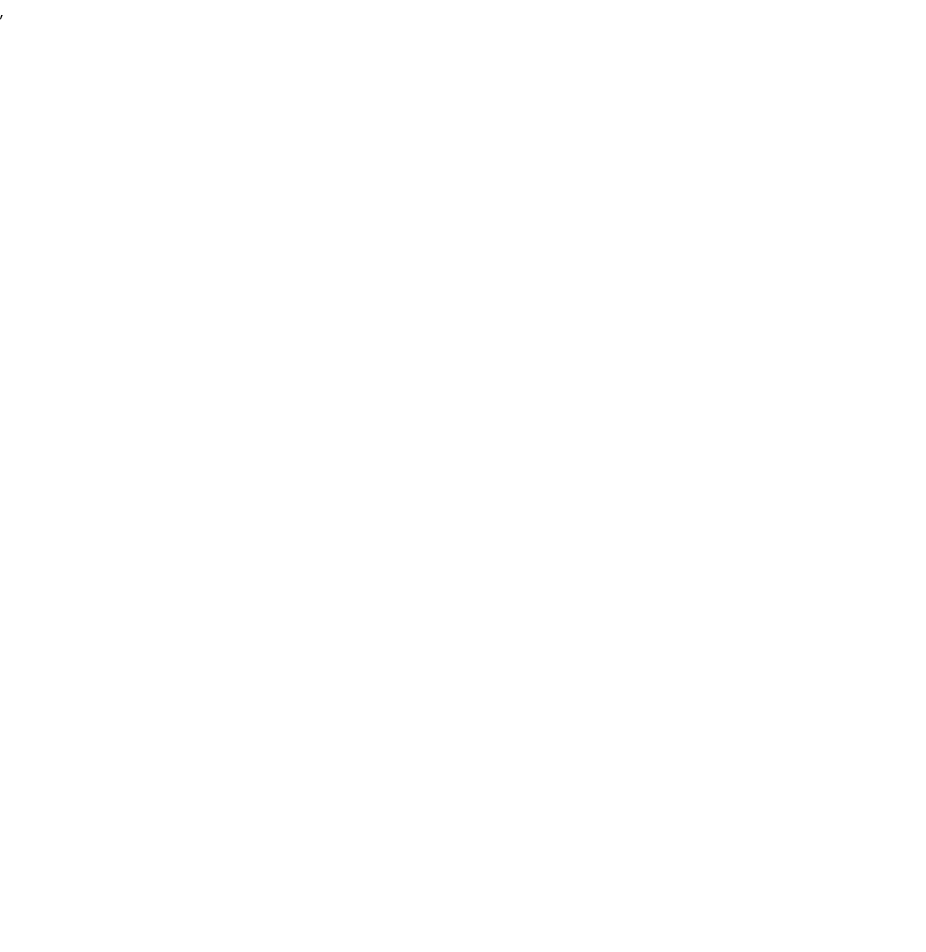
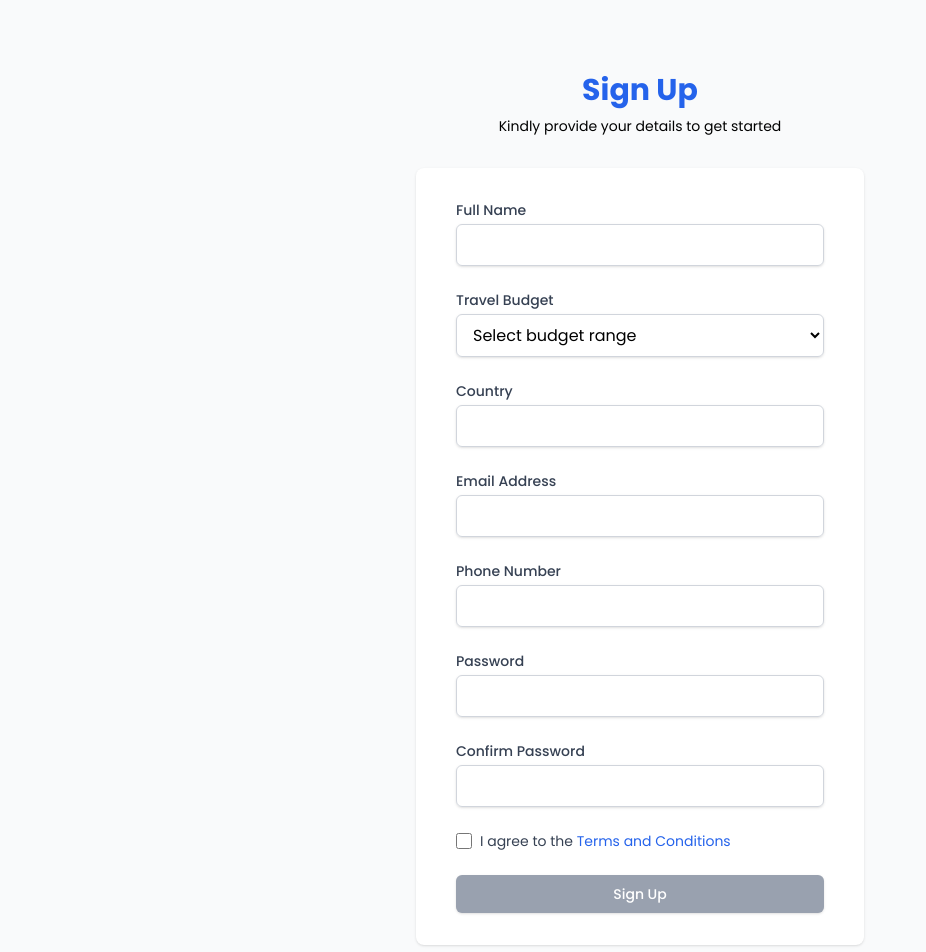
Before and after one commit to ukeje71/AI--RAVEL-PLANNER, a React (Vite) app: page /signup in a window 1280 px wide. Before the commit this address had no page. Shown: the top 952 px of the page, without its empty margins (0-926 px from the left). Before the commit the page ends 800 px from the top, so only its background shows below. Built offline with nearby package versions, Linux system fonts and the light colour scheme.

Commit message:
Feature :Created  signup form

```diff
--- a/src/App.jsx
+++ b/src/App.jsx
@@ -1,6 +1,7 @@
 import { Route, Routes } from "react-router";
 import WelcomePage from "./Pages/WelcomePage";
 import OnboardPage from "./Pages/Onboard";
+import SignupPage from "./Pages/SignupPage";
 
 function App() {
   return (
@@ -9,6 +10,8 @@ function App() {
         <Routes>
           <Route path="/" element={<WelcomePage />} />
           <Route path="onboard" element={<OnboardPage />} />
+          <Route path="signup" element={<SignupPage />} />
+
         </Routes>
       </div>
     </>
--- a/src/Pages/Onboard.jsx
+++ b/src/Pages/Onboard.jsx
@@ -11,6 +11,7 @@ import { ChevronRightIcon } from "lucide-react";
 import img1 from "../assets/Images/Slide(1).png";
 import img2 from "../assets/Images/Slide(2).png";
 import img3 from "../assets/Images/Slide(3).png";
+import { useNavigate } from "react-router";
 
 // Placeholder images (replace with your own)
 const destinations = [
@@ -38,6 +39,7 @@ const destinations = [
 ];
 
 const OnboardPage = () => {
+    const navigate = useNavigate();
   return (
     <div className="min-h-screen flex flex-col bg-gray-50">
       {/* Main Content Area (will grow to fill space) */}
@@ -92,8 +94,8 @@ const OnboardPage = () => {
       {/* Login Text (stays at bottom) */}
       <div className="py-4 bg-white border-t border-gray-200 text-center">
         <p className="text-sm text-gray-600">
-          Already have an account?{" "}
-          <span className="text-[#2563EB] font-medium">Login Here</span>
+          Already have an account?
+          <span onClick={() => navigate("/signup")} className="text-[#2563EB] font-medium">Login Here</span>
         </p>
       </div>
     </div>
--- /dev/null
+++ b/src/Pages/SignupPage.jsx
@@ -0,0 +1,191 @@
+import React, { useState } from 'react';
+import { useNavigate } from 'react-router';
+
+const SignupPage = () => {
+  const navigate = useNavigate();
+  const [formData, setFormData] = useState({
+    fullName: '',
+    travelBudget: '',
+    country: '',
+    email: '',
+    phone: '',
+    password: '',
+    confirmPassword: '',
+  });
+  const [agreeToTerms, setAgreeToTerms] = useState(false);
+
+  const handleChange = (e) => {
+    const { name, value } = e.target;
+    setFormData(prev => ({ ...prev, [name]: value }));
+  };
+
+  const handleSubmit = (e) => {
+    e.preventDefault();
+    // Add your signup logic here
+    navigate('/onboard'); // Redirect after signup
+  };
+
+  return (
+    <div className="min-h-screen bg-gray-50 flex flex-col py-12 px-4 sm:px-6 lg:px-8">
+      <div className="sm:mx-auto sm:w-full sm:max-w-md">
+        <h2 className="mt-6 text-center text-3xl font-bold text-[#2563EB]">
+          Sign Up
+        </h2>
+        <p className="mt-2 text-center text-sm text-black">
+          Kindly provide your details to get started
+        </p>
+      </div>
+
+      <div className="mt-8 sm:mx-auto sm:w-full sm:max-w-md">
+        <div className="bg-white py-8 px-4 shadow sm:rounded-lg sm:px-10">
+          <form className="space-y-6" onSubmit={handleSubmit}>
+            {/* Full Name */}
+            <div>
+              <label htmlFor="fullName" className="block text-sm font-medium text-gray-700">
+                Full Name
+              </label>
+              <input
+                id="fullName"
+                name="fullName"
+                type="text"
+                required
+                value={formData.fullName}
+                onChange={handleChange}
+                className="mt-1 block w-full border border-gray-300 rounded-md shadow-sm py-2 px-3 focus:outline-none focus:ring-[#2563EB] focus:border-[#2563EB]"
+              />
+            </div>
+
+            {/* Travel Budget */}
+            <div>
+              <label htmlFor="travelBudget" className="block text-sm font-medium text-gray-700">
+                Travel Budget
+              </label>
+              <select
+                id="travelBudget"
+                name="travelBudget"
+                required
+                value={formData.travelBudget}
+                onChange={handleChange}
+                className="mt-1 block w-full border border-gray-300 rounded-md shadow-sm py-2 px-3 focus:outline-none focus:ring-[#2563EB] focus:border-[#2563EB]"
+              >
+                <option value="">Select budget range</option>
+                <option value="500-1000">$500 - $1000</option>
+                <option value="1000-3000">$1000 - $3000</option>
+                <option value="3000+">$3000+</option>
+              </select>
+            </div>
+
+            {/* Country */}
+            <div>
+              <label htmlFor="country" className="block text-sm font-medium text-gray-700">
+                Country
+              </label>
+              <input
+                id="country"
+                name="country"
+                type="text"
+                required
+                value={formData.country}
+                onChange={handleChange}
+                className="mt-1 block w-full border border-gray-300 rounded-md shadow-sm py-2 px-3 focus:outline-none focus:ring-[#2563EB] focus:border-[#2563EB]"
+              />
+            </div>
+
+            {/* Email */}
+            <div>
+              <label htmlFor="email" className="block text-sm font-medium text-gray-700">
+                Email Address
+              </label>
+              <input
+                id="email"
+                name="email"
+                type="email"
+                autoComplete="email"
+                required
+                value={formData.email}
+                onChange={handleChange}
+                className="mt-1 block w-full border border-gray-300 rounded-md shadow-sm py-2 px-3 focus:outline-none focus:ring-[#2563EB] focus:border-[#2563EB]"
+              />
+            </div>
+
+            {/* Phone */}
+            <div>
+              <label htmlFor="phone" className="block text-sm font-medium text-gray-700">
+                Phone Number
+              </label>
+              <input
+                id="phone"
+                name="phone"
+                type="tel"
+                required
+                value={formData.phone}
+                onChange={handleChange}
+                className="mt-1 block w-full border border-gray-300 rounded-md shadow-sm py-2 px-3 focus:outline-none focus:ring-[#2563EB] focus:border-[#2563EB]"
+              />
+            </div>
+
+            {/* Password */}
+            <div>
+              <label htmlFor="password" className="block text-sm font-medium text-gray-700">
+                Password
+              </label>
+              <input
+                id="password"
+                name="password"
+                type="password"
+                required
+                value={formData.password}
+                onChange={handleChange}
+                className="mt-1 block w-full border border-gray-300 rounded-md shadow-sm py-2 px-3 focus:outline-none focus:ring-[#2563EB] focus:border-[#2563EB]"
+              />
+            </div>
+
+            {/* Confirm Password */}
+            <div>
+              <label htmlFor="confirmPassword" className="block text-sm font-medium text-gray-700">
+                Confirm Password
+              </label>
+              <input
+                id="confirmPassword"
+                name="confirmPassword"
+                type="password"
+                required
+                value={formData.confirmPassword}
+                onChange={handleChange}
+                className="mt-1 block w-full border border-gray-300 rounded-md shadow-sm py-2 px-3 focus:outline-none focus:ring-[#2563EB] focus:border-[#2563EB]"
+              />
+            </div>
+
+            {/* Terms Checkbox */}
+            <div className="flex items-center">
+              <input
+                id="agreeToTerms"
+                name="agreeToTerms"
+                type="checkbox"
+                checked={agreeToTerms}
+                onChange={(e) => setAgreeToTerms(e.target.checked)}
+                className="h-4 w-4 text-[#2563EB] focus:ring-[#2563EB] border-gray-300 rounded"
+              />
+              <label htmlFor="agreeToTerms" className="ml-2 block text-sm text-gray-700">
+                I agree to the <a href="#" className="text-[#2563EB] hover:underline">Terms and Conditions</a>
+              </label>
+            </div>
+
+            {/* Sign Up Button */}
+            <div>
+              <button
+                type="submit"
+                disabled={!agreeToTerms}
+                className={`w-full flex justify-center py-2 px-4 border border-transparent rounded-md shadow-sm text-sm font-medium text-white ${agreeToTerms ? 'bg-[#2563EB] hover:bg-blue-700' : 'bg-gray-400 cursor-not-allowed'} focus:outline-none focus:ring-2 focus:ring-offset-2 focus:ring-[#2563EB] transition-colors`}
+              >
+                Sign Up
+              </button>
+            </div>
+          </form>
+        </div>
+      </div>
+    </div>
+  );
+};
+
+export default SignupPage;
```
